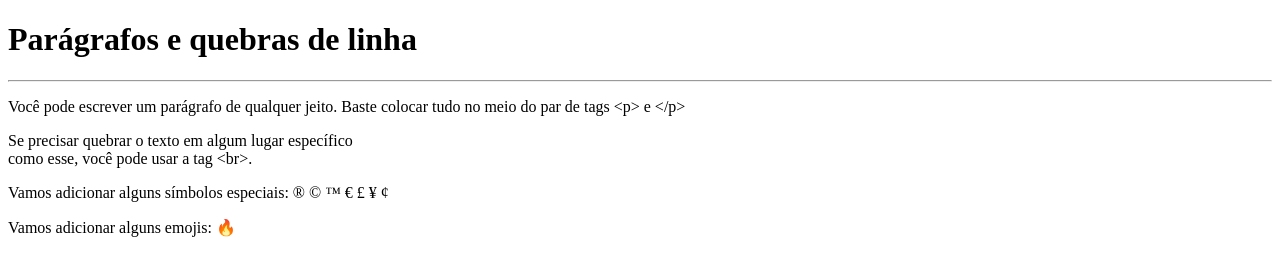
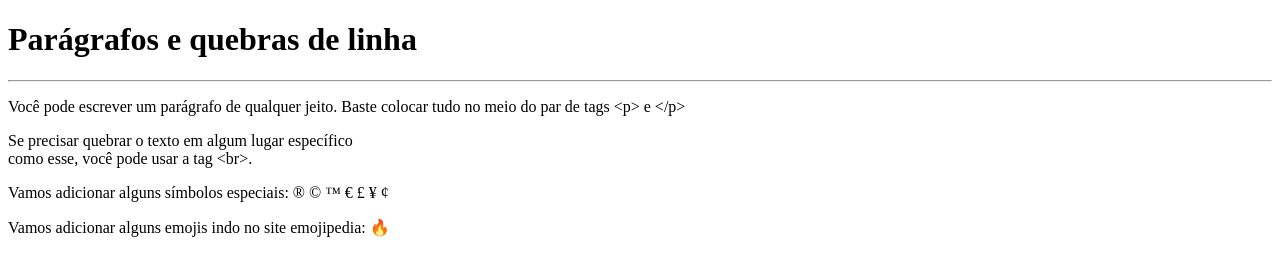
Before and after one commit to jgmcorrea/HTML, a plain HTML site: page Exercícios/Ex005.1-Quebras-de-linha/index.html in a window 1280 px wide. Drawn offline with Linux system fonts and the light colour scheme.

Commit message:
emojipedia

```diff
--- a/Exercícios/Ex005.1-Quebras-de-linha/index.html
+++ b/Exercícios/Ex005.1-Quebras-de-linha/index.html
@@ -25,7 +25,7 @@
         &cent; <!--moeda cents-->
     </p>
     <p>
-        Vamos adicionar alguns emojis:
+        Vamos adicionar alguns emojis indo no site emojipedia:
         &#x1F525; <!--Sempre colocar &#x na frente do código-->
     </p>
 </body>
```
